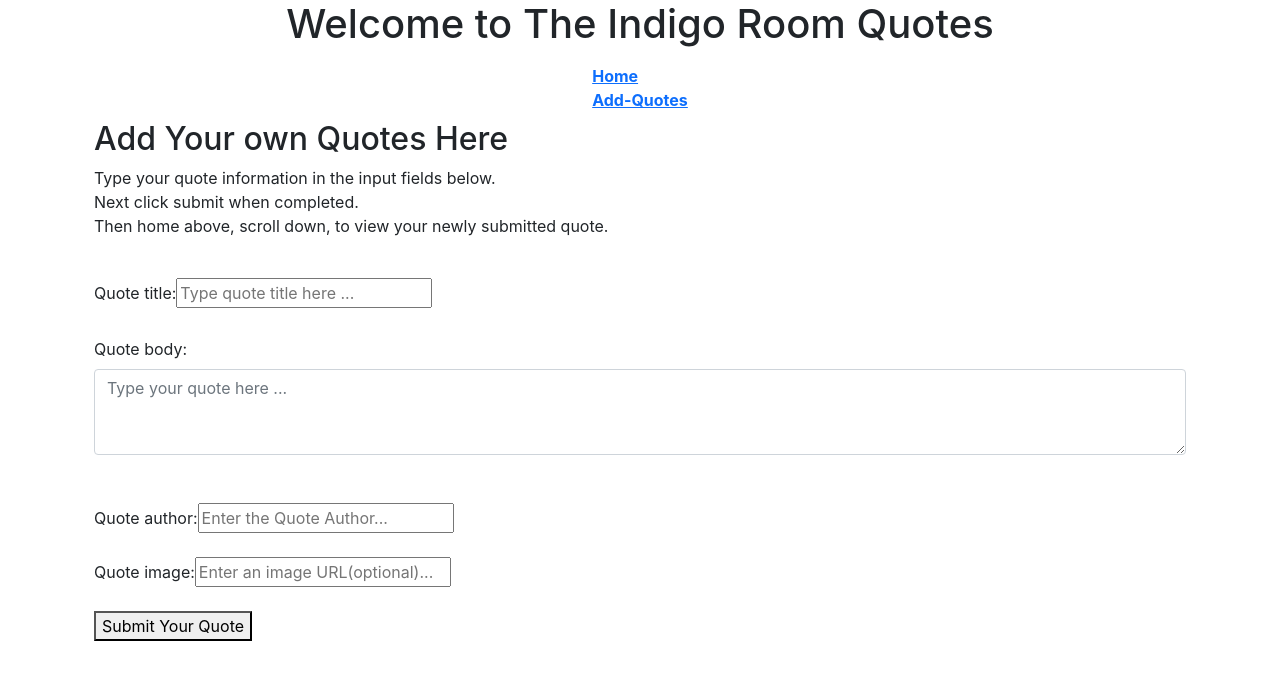
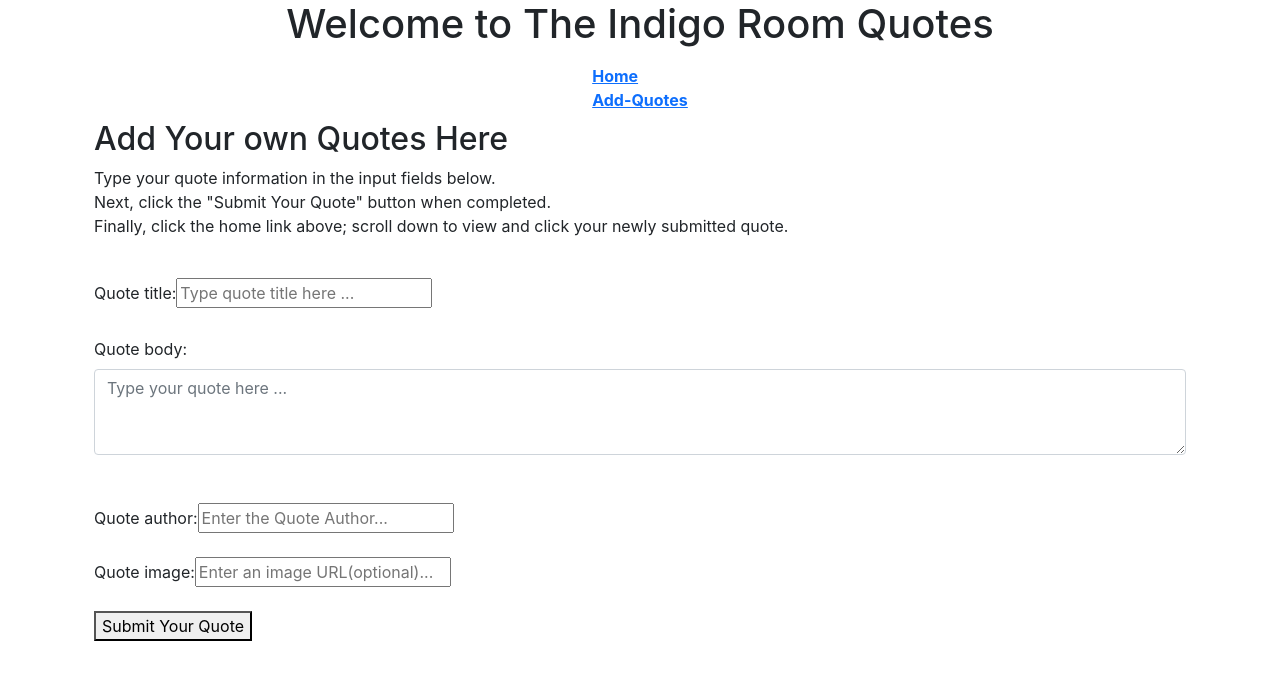
Before and after one commit to Sharon-SydneyJ/the-inidigo-room-quotes, a React (Create React App) app: page /postquotes in a window 1280 px wide. Shown: the top 680 px of the page. Built offline with nearby package versions, Linux system fonts and the light colour scheme.

Commit message:
updating instructions

```diff
--- a/src/Components/PostQuotes.js
+++ b/src/Components/PostQuotes.js
@@ -31,8 +31,8 @@ const PostQuotes = () => {
         <div className="post-quotes">
             <h2>Add Your own Quotes Here</h2>
             <p>Type your quote information in the input fields below. <br />
-            Next click submit when completed. <br />
-            Then home above, scroll down, to view your newly submitted quote. </p>
+            Next, click the "Submit Your Quote" button when completed. <br />
+            Finally, click the home link above; scroll down to view and click your newly submitted quote. </p>
             <br />
 
             <form onSubmit={ handleSubmit }>
```
